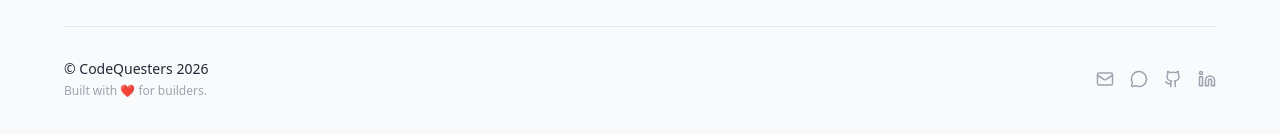
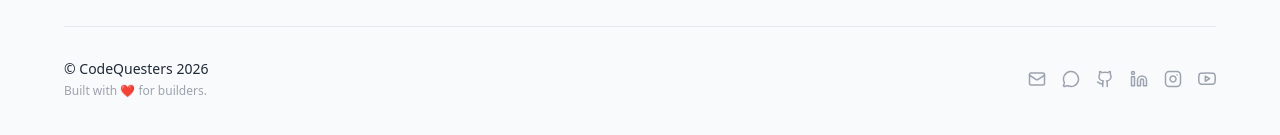
Before and after one commit to codequesters11/CodeQuesters, a Next.js app: page / in a window 1280 px wide. Shown: the part 8449-8584 px from the top of the page. Built offline with nearby package versions, Linux system fonts and the light colour scheme.

Commit message:
update social media icons and links in footer, contact, and community pages

```diff
--- a/src/app/community/page.tsx
+++ b/src/app/community/page.tsx
@@ -78,6 +78,7 @@ export default function CommunityPage() {
       count: '1,800+ Members',
       icon: <MessageCircle className="w-5 h-5 text-[#25D366]" />,
       actionText: 'Join WhatsApp',
+      href: 'https://whatsapp.com/channel/0029VbAjqOJFXUuja0h4G00j',
     },
     {
       title: 'Discord community',
@@ -85,6 +86,7 @@ export default function CommunityPage() {
       count: '2,500+ Members',
       icon: <MessageSquare className="w-5 h-5 text-[#5865F2]" />,
       actionText: 'Join Discord',
+      href: '#',
     },
     {
       title: 'LinkedIn community',
@@ -92,6 +94,7 @@ export default function CommunityPage() {
       count: '1,200+ Followers',
       icon: <Globe className="w-5 h-5 text-[#0A66C2]" />,
       actionText: 'Follow Page',
+      href: 'https://www.linkedin.com/company/codequesters',
     },
     {
       title: 'Telegram community',
@@ -99,6 +102,7 @@ export default function CommunityPage() {
       count: '900+ Subscribers',
       icon: <Send className="w-5 h-5 text-[#0088cc]" />,
       actionText: 'Subscribe Channel',
+      href: '#',
     },
   ]
 
@@ -306,10 +310,17 @@ export default function CommunityPage() {
 
           <div className="grid grid-cols-1 sm:grid-cols-2 lg:grid-cols-4 gap-6">
             {channels.map((chan, idx) => (
-              <div key={idx} className="card-base bg-card border border-border p-6 hover:border-primary/20 transition-all duration-300 flex flex-col justify-between" hover-translate="y-1">
+              <a
+                key={idx}
+                href={chan.href}
+                target={chan.href.startsWith('http') ? '_blank' : undefined}
+                rel={chan.href.startsWith('http') ? 'noopener noreferrer' : undefined}
+                className="card-base bg-card border border-border p-6 hover:border-primary/20 transition-all duration-300 flex flex-col justify-between cursor-pointer group"
+                hover-translate="y-1"
+              >
                 <div>
                   <div className="flex justify-between items-center mb-4">
-                    <div className="bg-background-secondary p-2 rounded-md border border-border">
+                    <div className="bg-background-secondary p-2 rounded-md border border-border group-hover:border-primary/30 transition-colors">
                       {chan.icon}
                     </div>
                     <span className="text-[10px] text-text-secondary bg-background-secondary border border-border px-2 py-0.5 rounded font-semibold">
@@ -319,11 +330,11 @@ export default function CommunityPage() {
                   <h4 className="text-sm font-semibold text-text-primary mb-2 capitalize">{chan.title}</h4>
                   <p className="text-xs text-text-secondary leading-relaxed mb-6 font-normal">{chan.desc}</p>
                 </div>
-                <button className="w-full btn-primary text-xs py-2">
+                <span className="w-full btn-primary text-xs py-2 group-hover:brightness-110">
                   {chan.actionText}
                   <ArrowRight size={14} />
-                </button>
-              </div>
+                </span>
+              </a>
             ))}
           </div>
         </div>
--- a/src/app/contact/page.tsx
+++ b/src/app/contact/page.tsx
@@ -127,12 +127,12 @@ export default function ContactPage() {
   ]
 
   const quickContacts = [
-    { name: 'WhatsApp community', desc: 'Announcement channels & mixers.', cta: 'Join WhatsApp', icon: <MessageSquare className="w-5 h-5 text-[#25D366]" /> },
-    { name: 'Discord community', desc: 'Code debugging & Git branches.', cta: 'Join Discord', icon: <MessageSquare className="w-5 h-5 text-[#5865F2]" /> },
-    { name: 'LinkedIn page', desc: 'Project updates & hiring matches.', cta: 'Follow Page', icon: <Globe className="w-5 h-5 text-[#0A66C2]" /> },
-    { name: 'Email support', desc: 'Send general business inquiries.', cta: 'Send Email', icon: <Mail className="w-5 h-5 text-primary" /> },
-    { name: 'Instagram profile', desc: 'Offline sittings & group highlights.', cta: 'Follow Instagram', icon: <Sparkles className="w-5 h-5 text-accent-amber" /> },
-    { name: 'YouTube channel', desc: 'Bootcamp tutorials & speakers.', cta: 'Subscribe Channel', icon: <Video className="w-5 h-5 text-[#FF0000]" /> },
+    { name: 'WhatsApp community', desc: 'Announcement channels & mixers.', cta: 'Join WhatsApp', icon: <MessageSquare className="w-5 h-5 text-[#25D366]" />, href: 'https://whatsapp.com/channel/0029VbAjqOJFXUuja0h4G00j' },
+    { name: 'Discord community', desc: 'Code debugging & Git branches.', cta: 'Join Discord', icon: <MessageSquare className="w-5 h-5 text-[#5865F2]" />, href: '#' },
+    { name: 'LinkedIn page', desc: 'Project updates & hiring matches.', cta: 'Follow Page', icon: <Globe className="w-5 h-5 text-[#0A66C2]" />, href: 'https://www.linkedin.com/company/codequesters' },
+    { name: 'Email support', desc: 'Send general business inquiries.', cta: 'Send Email', icon: <Mail className="w-5 h-5 text-primary" />, href: 'mailto:hello@codequesters.dev' },
+    { name: 'Instagram profile', desc: 'Offline sittings & group highlights.', cta: 'Follow Instagram', icon: <Sparkles className="w-5 h-5 text-accent-amber" />, href: 'https://www.instagram.com/codequesters' },
+    { name: 'YouTube channel', desc: 'Bootcamp tutorials & speakers.', cta: 'Subscribe Channel', icon: <Video className="w-5 h-5 text-[#FF0000]" />, href: 'https://youtube.com/@code_questers?si=oqZMtOfXWaj2u-QA' },
   ]
 
   const partnerTypes = [
@@ -292,19 +292,26 @@ export default function ContactPage() {
 
           <div className="grid grid-cols-2 lg:grid-cols-6 gap-4">
             {quickContacts.map((contact, idx) => (
-              <div key={idx} className="card-base bg-card border border-border p-4 hover:border-primary/20 transition-all duration-300 flex flex-col justify-between text-center" hover-translate="y-1">
+              <a
+                key={idx}
+                href={contact.href}
+                target={contact.href.startsWith('http') ? '_blank' : undefined}
+                rel={contact.href.startsWith('http') ? 'noopener noreferrer' : undefined}
+                className="card-base bg-card border border-border p-4 hover:border-primary/20 transition-all duration-300 flex flex-col justify-between text-center cursor-pointer group"
+                hover-translate="y-1"
+              >
                 <div className="flex flex-col items-center">
-                  <div className="bg-background-secondary p-2 rounded-md border border-border mb-3 w-fit">
+                  <div className="bg-background-secondary p-2 rounded-md border border-border mb-3 w-fit group-hover:border-primary/30 transition-colors">
                     {contact.icon}
                   </div>
                   <h4 className="text-xs font-semibold text-text-primary mb-1 capitalize leading-snug">{contact.name}</h4>
                   <p className="text-[10px] text-text-secondary leading-normal font-normal mb-4">{contact.desc}</p>
                 </div>
-                <button className="text-[10px] font-semibold text-primary hover:underline flex items-center justify-center gap-0.5 mt-auto">
+                <span className="text-[10px] font-semibold text-primary group-hover:underline flex items-center justify-center gap-0.5 mt-auto">
                   {contact.cta}
                   <ChevronRight size={12} />
-                </button>
-              </div>
+                </span>
+              </a>
             ))}
           </div>
         </div>
--- a/src/components/footer/Footer.tsx
+++ b/src/components/footer/Footer.tsx
@@ -88,7 +88,7 @@ export default function Footer() {
                 <Mail size={18} />
               </a>
               <a
-                href="https://whatsapp.com"
+                href="https://whatsapp.com/channel/0029VbAjqOJFXUuja0h4G00j"
                 target="_blank"
                 rel="noopener noreferrer"
                 className="text-text-tertiary hover:text-primary transition-colors"
@@ -106,13 +106,31 @@ export default function Footer() {
                 <svg className="w-[18px] h-[18px]" viewBox="0 0 24 24" fill="none" stroke="currentColor" strokeWidth="2" strokeLinecap="round" strokeLinejoin="round"><path d="M15 22v-4a4.8 4.8 0 0 0-1-3.5c3 0 6-2 6-5.5.08-1.25-.27-2.48-1-3.5.28-1.15.28-2.35 0-3.5 0 0-1 0-3 1.5-2.64-.5-5.36-.5-8 0C6 2 5 2 5 2c-.3 1.15-.3 2.35 0 3.5A5.403 5.403 0 0 0 4 9c0 3.5 3 5.5 6 5.5-.39.49-.68 1.05-.85 1.65-.17.6-.22 1.23-.15 1.85v4" /><path d="M9 18c-4.51 2-5-2-7-2" /></svg>
               </a>
               <a
-                href="https://linkedin.com"
+                href="https://www.linkedin.com/company/codequesters"
                 target="_blank"
                 rel="noopener noreferrer"
                 className="text-text-tertiary hover:text-primary transition-colors"
                 aria-label="LinkedIn Link"
               >
                 <svg className="w-[18px] h-[18px]" viewBox="0 0 24 24" fill="none" stroke="currentColor" strokeWidth="2" strokeLinecap="round" strokeLinejoin="round"><path d="M16 8a6 6 0 0 1 6 6v7h-4v-7a2 2 0 0 0-2-2 2 2 0 0 0-2 2v7h-4v-7a6 6 0 0 1 6-6z" /><rect width="4" height="12" x="2" y="9" /><circle cx="4" cy="4" r="2" /></svg>
+              </a>
+              <a
+                href="https://www.instagram.com/codequesters"
+                target="_blank"
+                rel="noopener noreferrer"
+                className="text-text-tertiary hover:text-primary transition-colors"
+                aria-label="Instagram Link"
+              >
+                <svg className="w-[18px] h-[18px]" viewBox="0 0 24 24" fill="none" stroke="currentColor" strokeWidth="2" strokeLinecap="round" strokeLinejoin="round"><rect width="20" height="20" x="2" y="2" rx="5" ry="5" /><path d="M16 11.37A4 4 0 1 1 12.63 8 4 4 0 0 1 16 11.37z" /><line x1="17.5" x2="17.51" y1="6.5" y2="6.5" /></svg>
+              </a>
+              <a
+                href="https://youtube.com/@code_questers?si=oqZMtOfXWaj2u-QA"
+                target="_blank"
+                rel="noopener noreferrer"
+                className="text-text-tertiary hover:text-primary transition-colors"
+                aria-label="YouTube Link"
+              >
+                <svg className="w-[18px] h-[18px]" viewBox="0 0 24 24" fill="none" stroke="currentColor" strokeWidth="2" strokeLinecap="round" strokeLinejoin="round"><path d="M22.54 6.42a2.78 2.78 0 0 0-1.95-1.96C18.88 4 12 4 12 4s-6.88 0-8.59.46a2.78 2.78 0 0 0-1.95 1.96A29 29 0 0 0 1 11.54a29 29 0 0 0 .46 5.12 2.78 2.78 0 0 0 1.95 1.96c1.71.46 8.59.46 8.59.46s6.88 0 8.59-.46a2.78 2.78 0 0 0 1.95-1.96 29 29 0 0 0 .46-5.12 29 29 0 0 0-.46-5.12z" /><polygon points="9.75 15.02 15.5 11.54 9.75 8.06 9.75 15.02" /></svg>
               </a>
             </div>
           </div>
```
